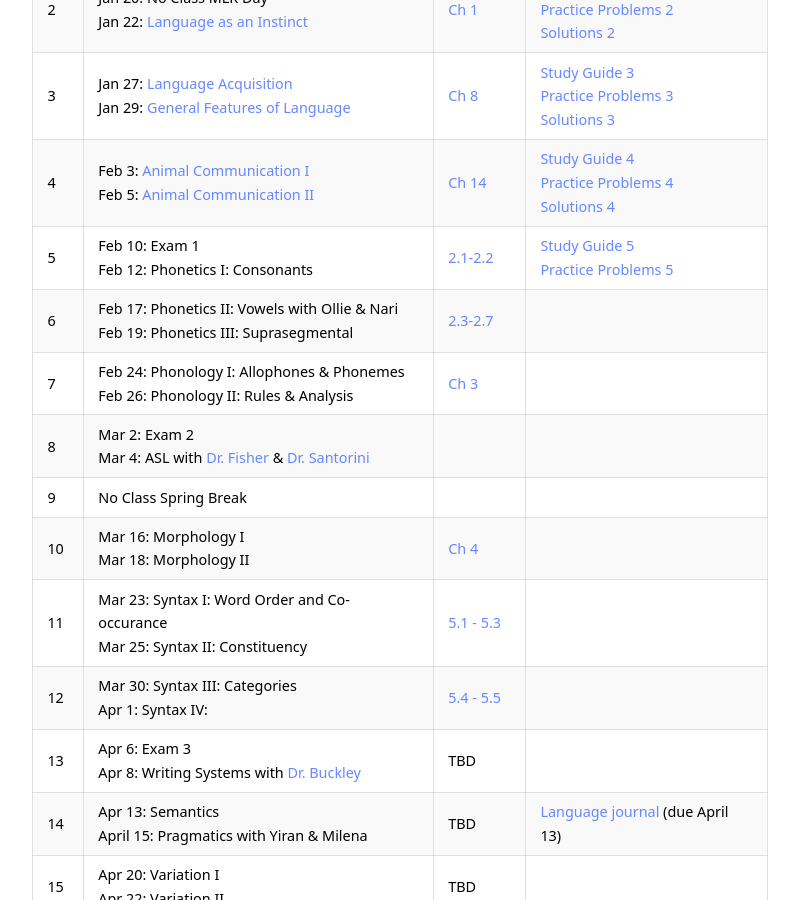
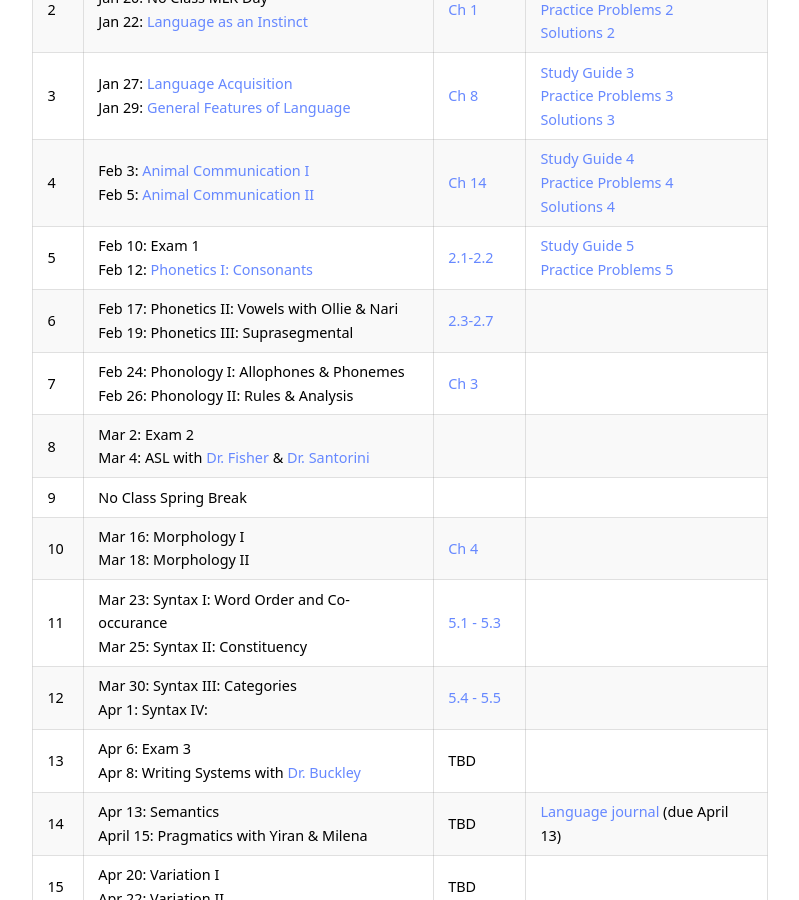
Before and after one commit to kschuler/ling001, a Jekyll site: the page built from index.md, in a window 1280 px wide and 900 px high, scrolled down 2462 px. Shown: the whole window, without its empty margins (240-1039 px from the left). Built offline with Jekyll 4.4.1, drawn with Linux system fonts in a browser that asks for light colours; part of the change alters nothing that is shown.

```diff
--- a/index.md
+++ b/index.md
@@ -65,7 +65,7 @@ Wk  | Lecture | Readings | Resources
 2 | Jan 20: **No Class MLK Day**<br>Jan 22: [Language as an Instinct](resources/Ling001-20A-02-Instinct.pdf) | [Ch 1](https://app.perusall.com/courses/intro-to-linguistics-1/pinker-ch01?assignmentId=5ib5rPaDkYoZxZc9X&part=1)| [Study Guide 2](resources/studyguide-week2.pdf)<br>[Practice Problems 2](resources/practiceproblems-week2.pdf)<br>[Solutions 2](resources/solutions-week2.pdf)
 3 | Jan 27: [Language Acquisition](resources/LING001-20A-03-Acquisition.pdf)<br>Jan 29: [General Features of Language](resources/Ling001-20A-04-GeneralFeatures.pdf)  | [Ch 8](https://app.perusall.com/courses/intro-to-linguistics-1/chapter-8-15?assignmentId=ckDfokjY25EnrzRdB&part=1) |  [Study Guide 3](resources/studyguide-week3.pdf)<br>[Practice Problems 3](resources/practiceproblems-week3.pdf)<br>[Solutions 3](resources/solutions-week3.pdf)
 4 | Feb 3: [Animal Communication I](resources/Ling001-20A-05-AnimalCommunication.pdf)<br>Feb 5: [Animal Communication II](resources/Ling001-20A-06-AnimalCommunication2.pdf)   | [Ch 14](https://app.perusall.com/courses/intro-to-linguistics-1/chapter-14-13?assignmentId=7ag64J2jqfoSDxxoo&part=1) | [Study Guide 4](resources/studyguide-week4.pdf)<br>[Practice Problems 4](resources/practiceproblems-week4.pdf)<br>[Solutions 4](resources/solutions-week4.pdf)
-5 | Feb 10: **Exam 1** <br> Feb 12: Phonetics I: Consonants| [2.1-2.2](https://app.perusall.com/courses/intro-to-linguistics-1/chapter-2-2-0-to-2-2?assignmentId=39n2C4wgg4umcp5Kz&part=1) | [Study Guide 5](resources/studyguide-week5.pdf)<br>[Practice Problems 5](resources/practiceproblems-week5.pdf)
+5 | Feb 10: **Exam 1** <br> Feb 12: [Phonetics I: Consonants](resources/Ling001-20A-07-Consonants.pdf)| [2.1-2.2](https://app.perusall.com/courses/intro-to-linguistics-1/chapter-2-2-0-to-2-2?assignmentId=39n2C4wgg4umcp5Kz&part=1) | [Study Guide 5](resources/studyguide-week5.pdf)<br>[Practice Problems 5](resources/practiceproblems-week5.pdf)
 6 | Feb 17: Phonetics II: Vowels with Ollie & Nari<br>Feb 19: Phonetics III: Suprasegmental | [2.3-2.7](https://app.perusall.com/courses/intro-to-linguistics-1/chapter-2-2-3-to-2-7?assignmentId=yzAbFgYmhd9ax6sLy&part=1) |
 7 | Feb 24: Phonology I: Allophones & Phonemes<br>Feb 26: Phonology II: Rules & Analysis | [Ch 3](https://app.perusall.com/courses/intro-to-linguistics-1/chapter-3-3-1-to-3-5?assignmentId=HKF3XuDMARwyE6Wt8&part=1)|
 8 | Mar 2: **Exam 2** <br>Mar 4: ASL with [Dr. Fisher](https://web.sas.upenn.edu/asl-deafstudies/) & [Dr. Santorini](https://www.ling.upenn.edu/~beatrice/)|  |
```
